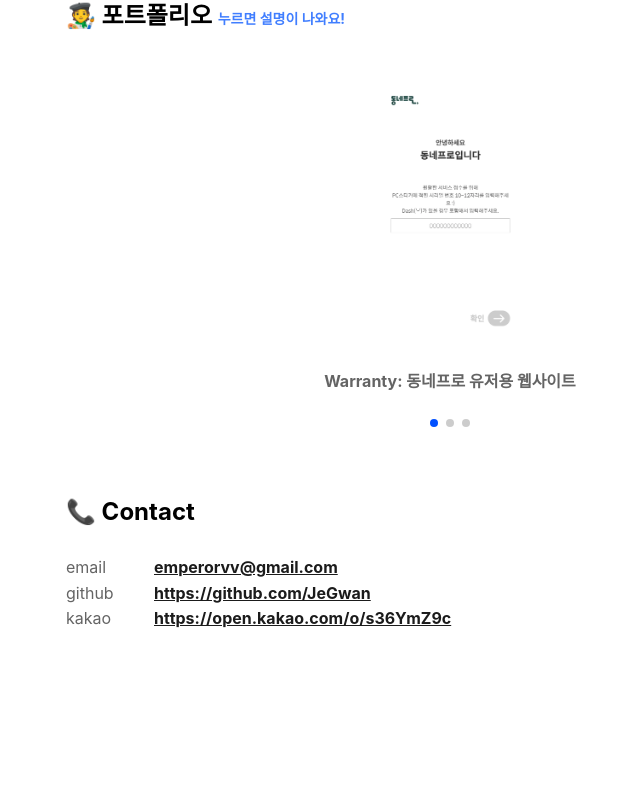
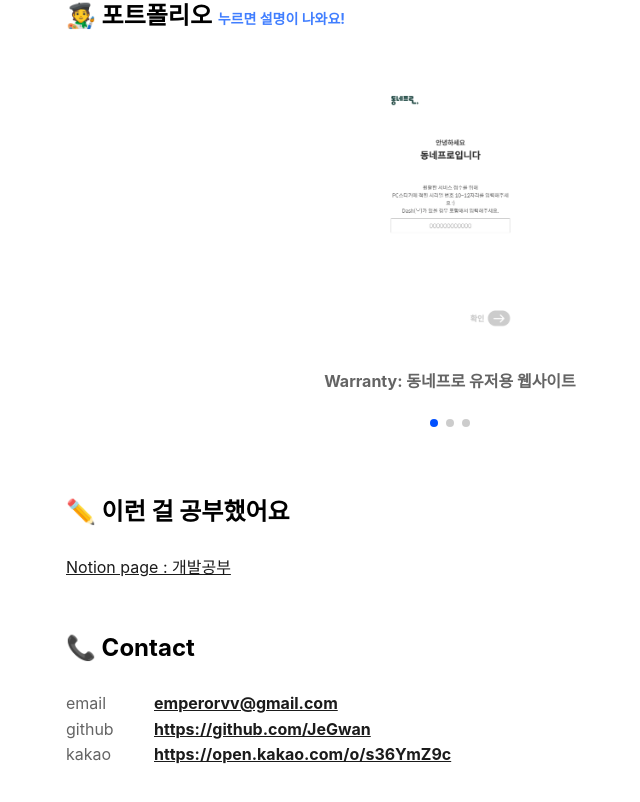
Before and after one commit to JeGwan/its-me, a Next.js app: page / in a window 1280 px wide. Shown: the part 1830-2632 px from the top of the page, without its empty margins (190-830 px from the left). Before the commit the page ends 2512 px from the top, so only its background shows below. Built offline with nearby package versions, Linux system fonts and the light colour scheme.

Commit message:
feat: 개발 공부 노션페이지 추가

```diff
--- a/pages/index.tsx
+++ b/pages/index.tsx
@@ -112,9 +112,6 @@ const HomePageComp = styled.div`
         dd {
           font-weight: bold;
           word-break: break-all;
-          a {
-            color: ${styleVariables.colors.grey1};
-          }
         }
       }
     }
@@ -264,6 +261,13 @@ const HomePage = () => {
               </SwiperSlide>
             ))}
           </AppSwiper>
+          <Title level={1}>✏️ 이런 걸 공부했어요</Title>
+          <a
+            target="_blank"
+            href="https://www.notion.so/e82ceab0c8734ba8a9eaaba5c27ff128"
+          >
+            Notion page : 개발공부
+          </a>
           <Title level={1}>📞 Contact</Title>
           <div className="contact">
             {contacts.map(({ type, value, link }, index) => (
--- a/styles/global.scss
+++ b/styles/global.scss
@@ -33,3 +33,11 @@ input[type="password"] {
 .swiper-slide {
   -webkit-tap-highlight-color: transparent;
 }
+
+a {
+  color: #1b1b1b;
+  transition: color 0.3s;
+  &:hover {
+    color: #0050ff;
+  }
+}
```
